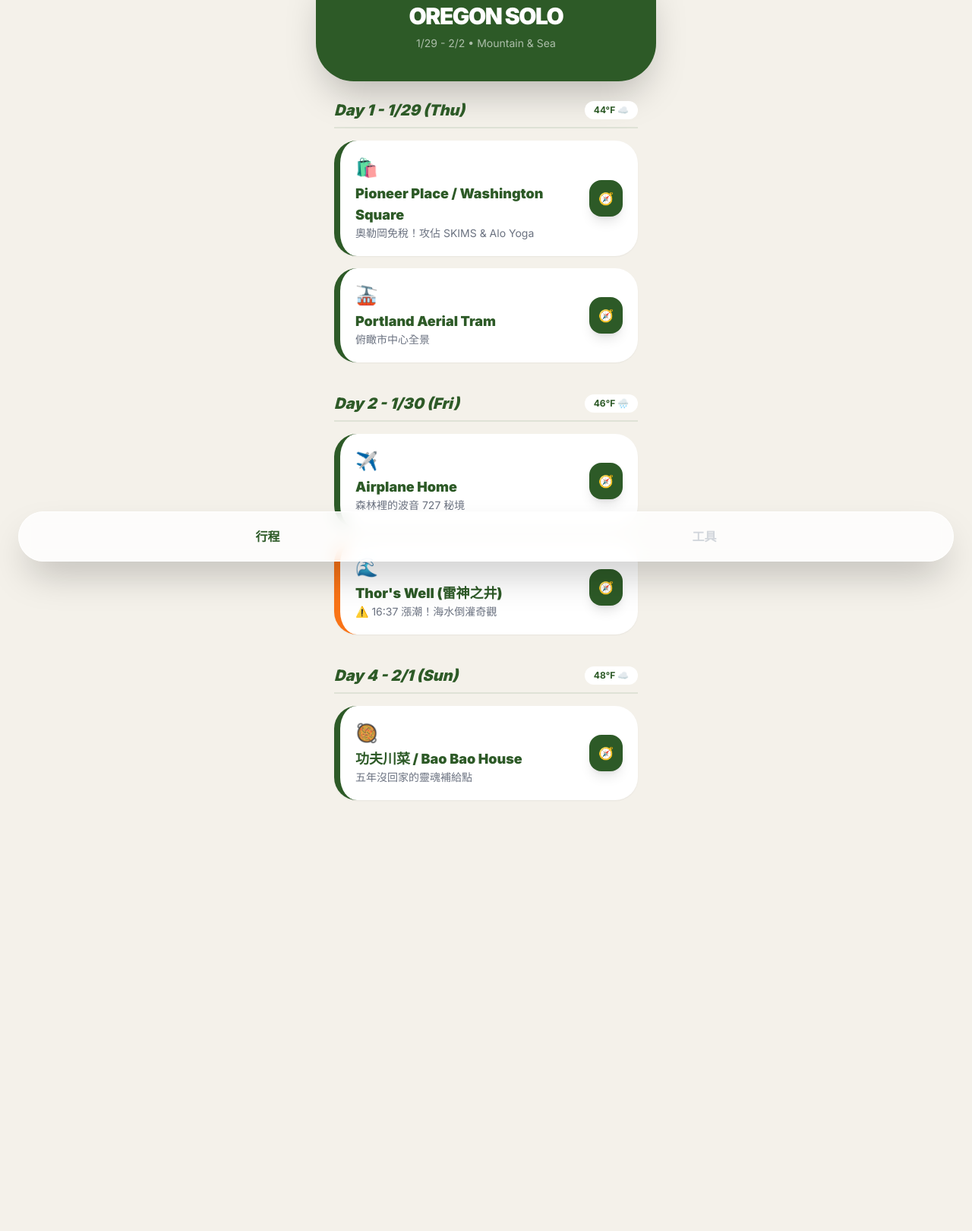
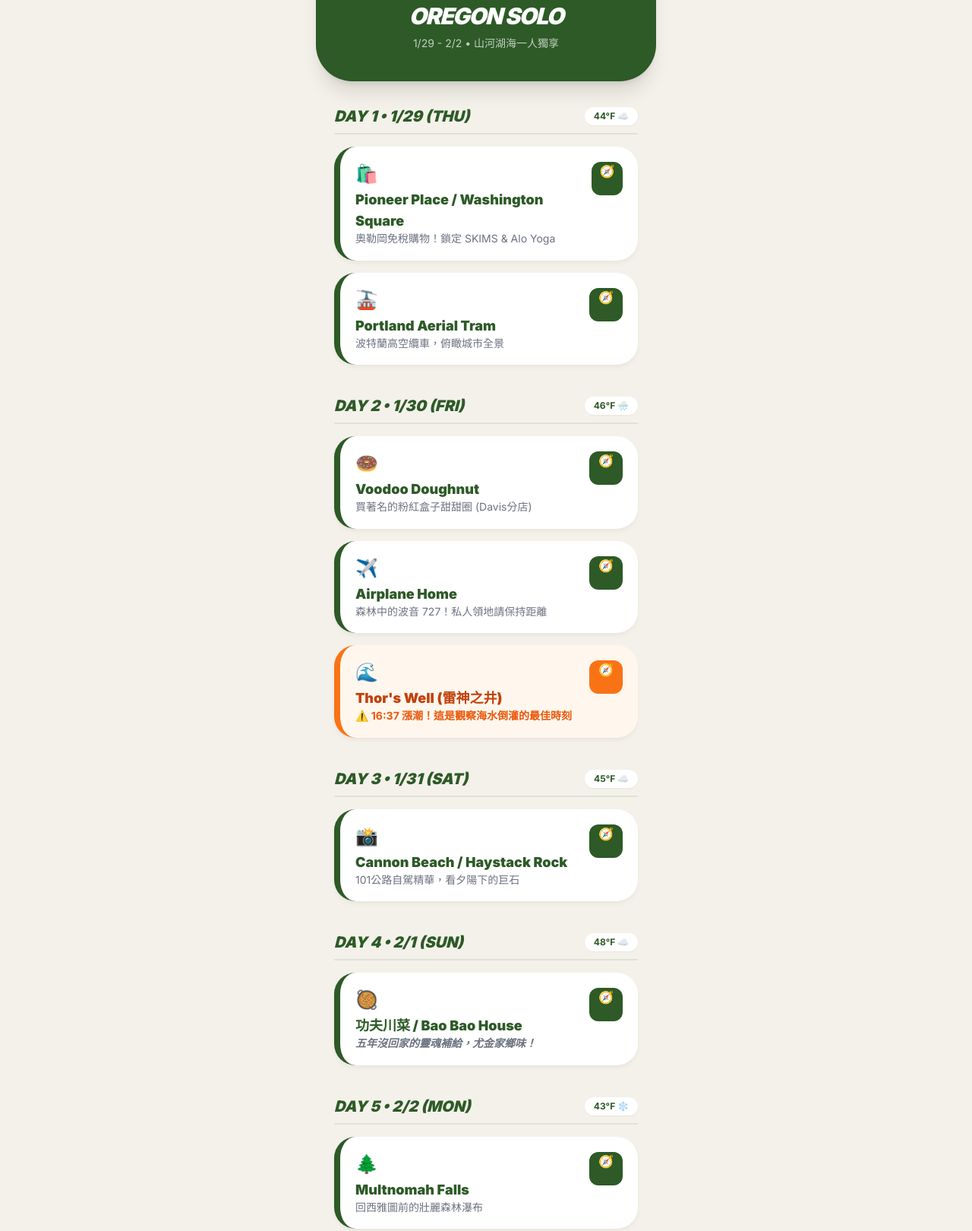
Before and after one commit to g8emo3/oregon-trip, a plain HTML site: page index.html in a window 1280 px wide. Shown: the part 37-1657 px from the top of the page at 76% size. Before the commit the page ends 1250 px from the top, so only its background shows below. Drawn offline with nearby package versions, Linux system fonts and the light colour scheme.

Commit message:
Update index.html

```diff
--- a/index.html
+++ b/index.html
@@ -3,86 +3,143 @@
 <head>
     <meta charset="UTF-8">
     <meta name="viewport" content="width=device-width, initial-scale=1.0">
-    <title>Hsin Yi's Oregon Trip</title>
+    <title>Hsin Yi's Oregon Solo Trip</title>
     <script src="https://cdn.tailwindcss.com"></script>
-    <script src="https://unpkg.com/react@18/umd/react.development.js"></script>
-    <script src="https://unpkg.com/react-dom@18/umd/react-dom.development.js"></script>
     <style>
         @import url('https://fonts.googleapis.com/css2?family=Inter:wght@400;700;900&display=swap');
-        body { font-family: 'Inter', sans-serif; background-color: #F4F1EA; color: #2D5A27; }
-        .glass-nav { background: rgba(255, 255, 255, 0.8); backdrop-filter: blur(10px); }
+        body { font-family: 'Inter', sans-serif; background-color: #F4F1EA; color: #2D5A27; -webkit-tap-highlight-color: transparent; }
+        .card { background: white; border-radius: 28px; padding: 20px; margin-bottom: 16px; box-shadow: 0 4px 6px -1px rgba(0, 0, 0, 0.05); border-left: 8px solid #2D5A27; }
+        .alert-card { border-left-color: #F97316; background-color: #FFF7ED; }
+        .nav-btn { background: #2D5A27; color: white; width: 44px; height: 44px; border-radius: 12px; display: flex; items-center: center; justify-content: center; text-decoration: none; }
     </style>
 </head>
-<body>
-    <div id="root"></div>
-    <script>
-        const { useState } = React;
-        const App = () => {
-            const [tab, setTab] = useState('itinerary');
-            const days = [
-                {
-                    date: "Day 1 - 1/29 (Thu)",
-                    title: "波特蘭免稅購物",
-                    weather: "44°F ☁️",
-                    items: [
-                        { icon: "🛍️", name: "Pioneer Place / Washington Square", desc: "奧勒岡免稅！攻佔 SKIMS & Alo Yoga", link: "https://maps.google.com/?q=Pioneer+Place" },
-                        { icon: "🚠", name: "Portland Aerial Tram", desc: "俯瞰市中心全景", link: "https://maps.google.com/?q=Portland+Aerial+Tram" }
-                    ]
-                },
-                {
-                    date: "Day 2 - 1/30 (Fri)",
-                    title: "101公路與排水管",
-                    weather: "46°F 🌧️",
-                    items: [
-                        { icon: "✈️", name: "Airplane Home", desc: "森林裡的波音 727 秘境", link: "https://maps.google.com/?q=Airplane+Home" },
-                        { icon: "🌊", name: "Thor's Well (雷神之井)", desc: "⚠️ 16:37 漲潮！海水倒灌奇觀", link: "https://maps.google.com/?q=Thor's+Well", alert: true }
-                    ]
-                },
-                {
-                    date: "Day 4 - 2/1 (Sun)",
-                    title: "尤金回憶與家鄉味",
-                    weather: "48°F ☁️",
-                    items: [
-                        { icon: "🥘", name: "功夫川菜 / Bao Bao House", desc: "五年沒回家的靈魂補給點", link: "https://maps.google.com/?q=Kung+Fu+Bistro+Eugene" }
-                    ]
-                }
-            ];
+<body class="max-w-md mx-auto">
 
-            return React.createElement('div', { className: 'max-w-md mx-auto min-h-screen pb-24' },
-                React.createElement('header', { className: 'bg-[#2D5A27] text-white p-10 rounded-b-[50px] shadow-2xl text-center' },
-                    React.createElement('h1', { className: 'text-3xl font-black tracking-tighter' }, 'OREGON SOLO'),
-                    React.createElement('p', { className: 'text-sm opacity-60 mt-2' }, '1/29 - 2/2 • Mountain & Sea')
-                ),
-                React.createElement('main', { className: 'p-6' },
-                    tab === 'itinerary' ? days.map((d, i) =>
-                        React.createElement('section', { key: i, className: 'mb-10' },
-                            React.createElement('div', { className: 'flex justify-between items-center mb-4 border-b-2 border-[#2D5A27]/10 pb-2' },
-                                React.createElement('h2', { className: 'font-black text-xl italic' }, d.date),
-                                React.createElement('span', { className: 'text-xs font-bold bg-white px-3 py-1 rounded-full' }, d.weather)
-                            ),
-                            d.items.map((item, j) =>
-                                React.createElement('div', { key: j, className: `bg-white p-5 rounded-[30px] shadow-sm mb-4 border-l-[8px] ${item.alert ? 'border-orange-500 bg-orange-50' : 'border-[#2D5A27]'}` },
-                                    React.createElement('div', { className: 'flex justify-between items-center' },
-                                        React.createElement('div', null,
-                                            React.createElement('span', { className: 'text-2xl mb-1 block' }, item.icon),
-                                            React.createElement('h3', { className: 'font-black text-lg' }, item.name),
-                                            React.createElement('p', { className: 'text-sm text-gray-500 font-medium' }, item.desc)
-                                        ),
-                                        React.createElement('a', { href: item.link, className: 'bg-[#2D5A27] text-white p-3 rounded-2xl shadow-lg' }, '🧭')
-                                    )
-                                )
-                            )
-                        )
-                    ) : React.createElement('div', { className: 'bg-white p-8 rounded-[40px] text-center' }, '🚨 緊急救援: 911 | 路援: 511')
-                ),
-                React.createElement('nav', { className: 'fixed bottom-6 left-6 right-6 glass-nav rounded-full px-10 py-5 flex justify-around shadow-2xl border border-white' },
-                    React.createElement('button', { onClick: () => setTab('itinerary'), className: `font-black ${tab === 'itinerary' ? 'text-[#2D5A27]' : 'text-gray-300'}` }, '行程'),
-                    React.createElement('button', { onClick: () => setTab('help'), className: `font-black ${tab === 'help' ? 'text-[#2D5A27]' : 'text-gray-300'}` }, '工具')
-                )
-            );
-        };
-        const root = ReactDOM.createRoot(document.getElementById('root'));
-        root.render(React.createElement(App));
-    </script>
+    <header class="bg-[#2D5A27] text-white p-10 rounded-b-[48px] shadow-xl text-center mb-8">
+        <h1 class="text-3xl font-black tracking-tighter italic">OREGON SOLO</h1>
+        <p class="text-sm opacity-70 mt-2 font-medium">1/29 - 2/2 • 山河湖海一人獨享</p>
+    </header>
+
+    <main class="px-6 pb-12">
+        <div class="mb-10">
+            <div class="flex justify-between items-center mb-4 border-b-2 border-[#2D5A27]/10 pb-2">
+                <h2 class="font-black text-xl italic uppercase">Day 1 • 1/29 (Thu)</h2>
+                <span class="text-xs font-bold bg-white px-3 py-1 rounded-full shadow-sm">44°F ☁️</span>
+            </div>
+
+            <div class="card">
+                <div class="flex justify-between items-start">
+                    <div class="pr-4">
+                        <span class="text-2xl mb-1 block">🛍️</span>
+                        <h3 class="font-black text-lg">Pioneer Place / Washington Square</h3>
+                        <p class="text-sm text-gray-500 font-medium leading-tight">奧勒岡免稅購物！鎖定 SKIMS & Alo Yoga</p>
+                    </div>
+                    <a href="https://maps.google.com/?q=Pioneer+Place" class="nav-btn">🧭</a>
+                </div>
+            </div>
+
+            <div class="card">
+                <div class="flex justify-between items-start">
+                    <div class="pr-4">
+                        <span class="text-2xl mb-1 block">🚠</span>
+                        <h3 class="font-black text-lg">Portland Aerial Tram</h3>
+                        <p class="text-sm text-gray-500 font-medium leading-tight">波特蘭高空纜車，俯瞰城市全景</p>
+                    </div>
+                    <a href="https://maps.google.com/?q=Portland+Aerial+Tram" class="nav-btn">🧭</a>
+                </div>
+            </div>
+        </div>
+
+        <div class="mb-10">
+            <div class="flex justify-between items-center mb-4 border-b-2 border-[#2D5A27]/10 pb-2">
+                <h2 class="font-black text-xl italic uppercase">Day 2 • 1/30 (Fri)</h2>
+                <span class="text-xs font-bold bg-white px-3 py-1 rounded-full shadow-sm">46°F 🌧️</span>
+            </div>
+
+            <div class="card">
+                <div class="flex justify-between items-start">
+                    <div class="pr-4">
+                        <span class="text-2xl mb-1 block">🍩</span>
+                        <h3 class="font-black text-lg">Voodoo Doughnut</h3>
+                        <p class="text-sm text-gray-500 font-medium leading-tight">買著名的粉紅盒子甜甜圈 (Davis分店)</p>
+                    </div>
+                    <a href="https://maps.app.goo.gl/h4vEk7qglVQRqwnZu1fz42U" class="nav-btn">🧭</a>
+                </div>
+            </div>
+
+            <div class="card">
+                <div class="flex justify-between items-start">
+                    <div class="pr-4">
+                        <span class="text-2xl mb-1 block">✈️</span>
+                        <h3 class="font-black text-lg">Airplane Home</h3>
+                        <p class="text-sm text-gray-500 font-medium leading-tight">森林中的波音 727！私人領地請保持距離</p>
+                    </div>
+                    <a href="https://maps.google.com/?q=Airplane+Home" class="nav-btn">🧭</a>
+                </div>
+            </div>
+
+            <div class="card alert-card">
+                <div class="flex justify-between items-start">
+                    <div class="pr-4">
+                        <span class="text-2xl mb-1 block">🌊</span>
+                        <h3 class="font-black text-lg text-orange-700">Thor's Well (雷神之井)</h3>
+                        <p class="text-sm text-orange-600 font-bold leading-tight">⚠️ 16:37 漲潮！這是觀察海水倒灌的最佳時刻</p>
+                    </div>
+                    <a href="https://maps.google.com/?q=Thor's+Well" class="nav-btn" style="background:#F97316">🧭</a>
+                </div>
+            </div>
+        </div>
+
+        <div class="mb-10">
+            <div class="flex justify-between items-center mb-4 border-b-2 border-[#2D5A27]/10 pb-2">
+                <h2 class="font-black text-xl italic uppercase">Day 3 • 1/31 (Sat)</h2>
+                <span class="text-xs font-bold bg-white px-3 py-1 rounded-full shadow-sm">45°F ☁️</span>
+            </div>
+            <div class="card">
+                <div class="flex justify-between items-start">
+                    <div class="pr-4">
+                        <span class="text-2xl mb-1 block">📸</span>
+                        <h3 class="font-black text-lg">Cannon Beach / Haystack Rock</h3>
+                        <p class="text-sm text-gray-500 font-medium leading-tight">101公路自駕精華，看夕陽下的巨石</p>
+                    </div>
+                    <a href="https://maps.app.goo.gl/GyDYNeCklFQRIulHV5MDY40" class="nav-btn">🧭</a>
+                </div>
+            </div>
+        </div>
+
+        <div class="mb-10">
+            <div class="flex justify-between items-center mb-4 border-b-2 border-[#2D5A27]/10 pb-2">
+                <h2 class="font-black text-xl italic uppercase">Day 4 • 2/1 (Sun)</h2>
+                <span class="text-xs font-bold bg-white px-3 py-1 rounded-full shadow-sm">48°F ☁️</span>
+            </div>
+            <div class="card">
+                <div class="flex justify-between items-start">
+                    <div class="pr-4">
+                        <span class="text-2xl mb-1 block">🥘</span>
+                        <h3 class="font-black text-lg text-[#2D5A27]">功夫川菜 / Bao Bao House</h3>
+                        <p class="text-sm text-gray-500 font-black leading-tight italic">五年沒回家的靈魂補給，尤金家鄉味！</p>
+                    </div>
+                    <a href="https://maps.google.com/?q=Kung+Fu+Bistro+Eugene" class="nav-btn">🧭</a>
+                </div>
+            </div>
+        </div>
+
+        <div class="mb-10">
+            <div class="flex justify-between items-center mb-4 border-b-2 border-[#2D5A27]/10 pb-2">
+                <h2 class="font-black text-xl italic uppercase">Day 5 • 2/2 (Mon)</h2>
+                <span class="text-xs font-bold bg-white px-3 py-1 rounded-full shadow-sm">43°F ❄️</span>
+            </div>
+            <div class="card">
+                <div class="flex justify-between items-start">
+                    <div class="pr-4">
+                        <span class="text-2xl mb-1 block">🌲</span>
+                        <h3 class="font-black text-lg">Multnomah Falls</h3>
+                        <p class="text-sm text-gray-500 font-medium leading-tight">回西雅圖前的壯麗森林瀑布</p>
+                    </div>
+                    <a href="https://maps.google.com/?cid=875595116486245927&g_mp=Cidnb29nbGUubWFwcy5wbGFjZXMudjEuUGxhY2VzLlNlYXJjaFRleHQ" class="nav-btn">🧭</a>
+                </div>
+            </div>
+        </div>
+    </main>
 </body>
 </html>
```
